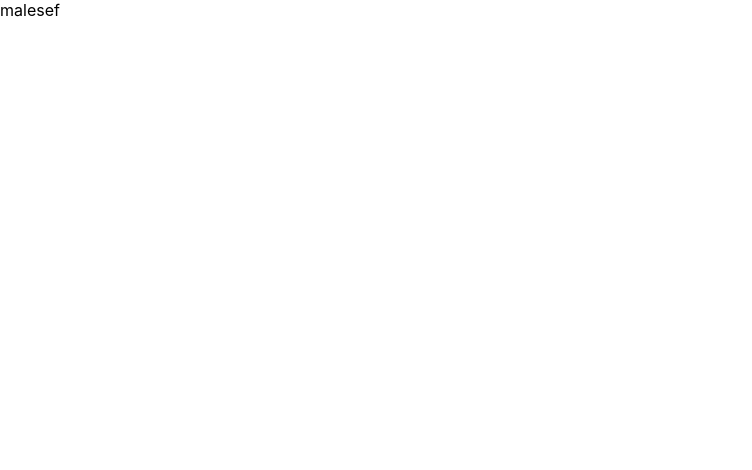
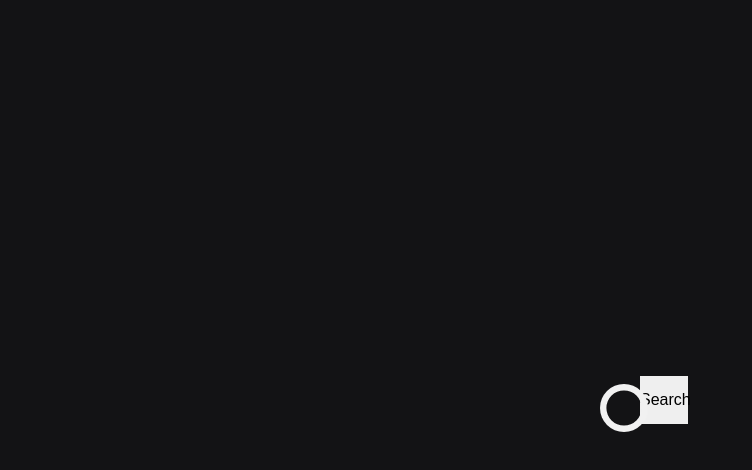
Before and after one commit to Msolmaz4/fullres, a React (Create React App) app in the folder client/: page /cart in a window 1280 px wide. Shown: the top 470 px of the page, without its empty margins (0-752 px from the left). Built offline with nearby package versions, Linux system fonts and the light colour scheme.

Commit message:
searchcss1

```diff
--- a/client/src/App.js
+++ b/client/src/App.js
@@ -3,6 +3,7 @@ import { BrowserRouter, Routes, Route } from "react-router-dom";
 
 import Login from "./components/Login";
 import Register from "./components/Register";
+import Cart from "./components/Cart";
 
 function App() {
   return (
@@ -10,6 +11,7 @@ function App() {
       <Routes>
         <Route path="/login" element={<Login />} />
         <Route path="/" element={<Register />} />
+        <Route path="cart" element={<Cart />} />
         <Route path="*" element="malesef" />
       </Routes>
     </BrowserRouter>
--- /dev/null
+++ b/client/src/components/Cart.jsx
@@ -0,0 +1,12 @@
+import React from 'react'
+import Search from './Search'
+
+const Cart = () => {
+  return (
+    <div>
+        <Search/>
+    </div>
+  )
+}
+
+export default Cart
--- /dev/null
+++ b/client/src/components/Search.jsx
@@ -0,0 +1,17 @@
+import React from 'react'
+import './search.css'
+
+const Search = () => {
+  return (
+    <div className='search-body'>
+        <form action="" className='search-bar'>
+            <input type="search" name='search' required autoComplete='off' />
+            <button className='search-button' type='submit'>
+                <span>Search</span>
+            </button>
+        </form>
+    </div>
+  )
+}
+
+export default Search
--- /dev/null
+++ b/client/src/components/search.css
@@ -0,0 +1,72 @@
+*{
+    border: 0;
+    box-sizing: border-box;
+    margin: 0;
+    padding: 0;
+}
+.search-body,
+button ,
+input {
+    font: 1em Hind,sans-serif;
+    line-height: 1.5em;
+}
+.search-body,
+input{
+    color: white;
+}
+.search-body, .search-bar {
+    display: flex;
+}
+.search-body{
+    background: #131315;
+    height: 100vh;
+}
+.search-bar input,
+.search-button,
+.search-button::before,
+.search-button:after{
+    transition: all 0.25s ease-out;
+}
+.search-bar input,
+.search-button {
+    width: 3em;
+    height: 3em;
+}
+.search-bar input:invalid:not(:focus),
+.search-button{
+    cursor: pointer;
+}
+.search-bar,
+.search-bar input:focus,
+.search-bar input:valid{
+    width: 100%;
+}
+.search-bar input:focus,
+.search-bar input:not(:focus)+.search-button:focus{
+    outline: transparent;
+}
+.search-bar{
+    margin: auto;
+    padding: 1.5rem;
+    justify-content: center;
+    max-width: 30em;
+}
+.search-bar input{
+    background: transparent;
+    border-radius: 1.5em;
+    box-shadow: 0 0 0 0.4em #f1f1f1 inset;
+    padding: 0.75em;
+    transform: translate(0.5em ,0.5em);
+    transform-origin: 100% 0;
+    -webkit-appearance: none;
+    -moz-appearance: none;
+    appearance: none;
+
+}
+.search-bar input:focus,
+.search-bar input:valid {
+    background: #282539;
+    border-radius: 0.375em 0 0 0.375em;
+    box-shadow: 0 0 0.1em #CBBDDB inset;
+
+}
```
